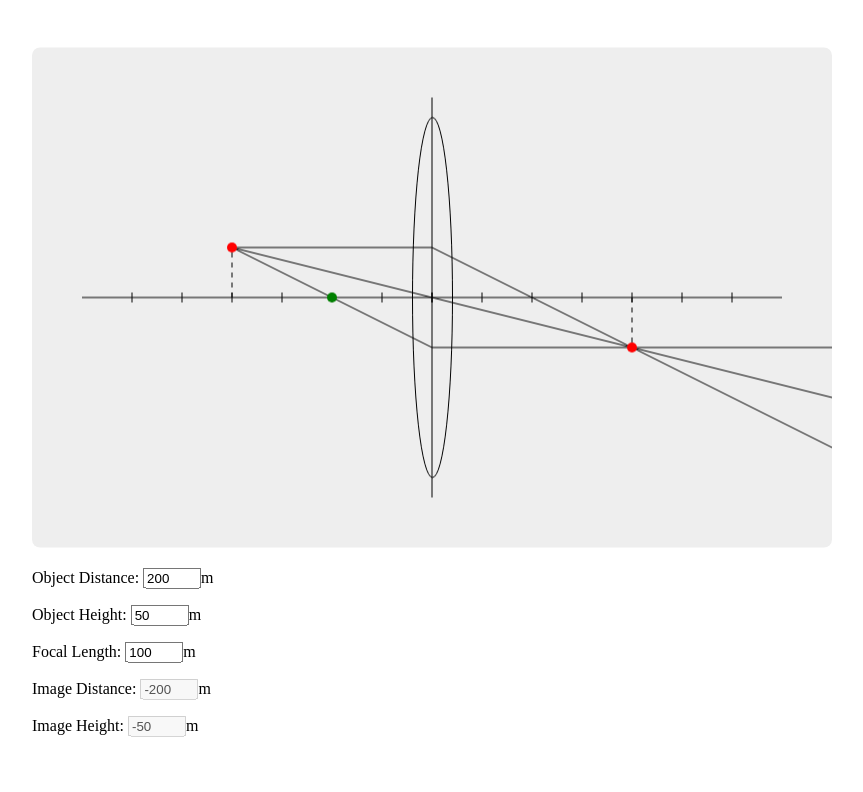
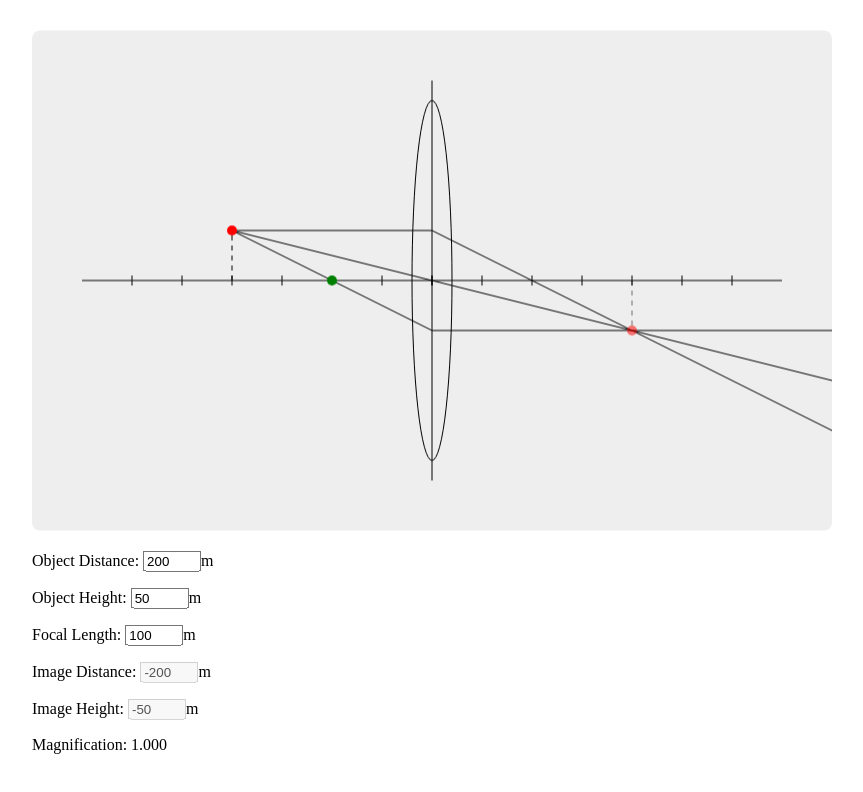
Before and after one commit to pgattic/opticsim, a plain HTML site: page index.html in a window 1280 px wide. Shown: the whole page, without its empty margins (208-1071 px from the left). Drawn offline with Linux system fonts and the light colour scheme.

Commit message:
Display image with magnificaiton and transparency

```diff
--- a/index.html
+++ b/index.html
@@ -33,6 +33,7 @@ input {
 				<p>Focal Length: <input id="focal-input" type="number">m</p>
 				<p>Image Distance: <input id="img-dist-input" type="number" disabled>m</p>
 				<p>Image Height: <input id="img-height-input" type="number" disabled>m</p>
+				<p>Magnification: <span id="mag-out"></span></p>
 			</div>
 		</main>
 		<script src="script.js"></script>
--- a/script.js
+++ b/script.js
@@ -1,3 +1,4 @@
+"use strict";
 
 const $=(x)=>{return document.querySelector(x);}
 
@@ -10,7 +11,6 @@ canvas.width = 800;
 canvas.height = 500;
 
 
-
 class sceneElement {
 	_dist;
 	_height;
@@ -18,7 +18,7 @@ class sceneElement {
 	distInput;
 	heightInput;
 
-	constructor(dist = 0, height = 0, color="red", distInput, heightInput) {
+	constructor(dist = 0, height = 0, color="#f00", distInput, heightInput) {
 		this._dist = dist;
 		this._height = height;
 		this.color = color;
@@ -73,9 +73,17 @@ class sceneElement {
 		return this._height;
 	}
 
+	render(){}
+
 	setPosFromCoords(x, y){
 		this.dist = canvas.width/2 - x;
 		this.height = canvas.height/2 - y;
+	}
+}
+
+class sceneObject extends sceneElement {
+	constructor(dist = 0, height = 0, color="red", distInput, heightInput) {
+		super(dist, height, color, distInput, heightInput);
 	}
 
 	render() {
@@ -86,20 +94,46 @@ class sceneElement {
 		ctx.lineTo(this.screenX, this.screenY);
 		ctx.stroke();
 
+		ctx.fillStyle = this.color;
 		ctx.beginPath();
 		ctx.arc(this.screenX, this.screenY, 5, 0, Math.PI*2);
-		ctx.fillStyle = "red";
 		ctx.fill();
 	}
 }
 
+class sceneImage extends sceneElement {
+	object;
+
+	constructor(obj, color="#f008", distInput, heightInput) {
+		super(obj.imgDist, obj.imgHeight, color, distInput, heightInput);
+		this.object = obj;
+	}
+
+	render() {
+		let mag = Math.abs(this.height / obj.height);
+
+		ctx.strokeStyle = "#0008";
+		ctx.setLineDash([5*mag, 5*mag]);
+		ctx.beginPath();
+		ctx.moveTo(this.screenX, canvas.height/2);
+		ctx.lineTo(this.screenX, this.screenY);
+		ctx.stroke();
+
+		ctx.fillStyle = this.color;
+		ctx.beginPath();
+		ctx.ellipse(this.screenX, this.screenY, 5*mag, 5*mag, 0, 0, Math.PI*2);
+		ctx.fill();
+
+		$("#mag-out").textContent = mag.toFixed(3);
+	}
+}
 
 /* Vars */
 
 let mapScale = 1;
 let focalDist = 100;
-let obj = new sceneElement(200, 50, "red", $("#obj-dist-input"), $("#obj-height-input"));
-let img = new sceneElement(obj.imgDist, obj.imgHeight, "red", $("#img-dist-input"), $("#img-height-input"));
+let obj = new sceneObject(200, 50, "#f00", $("#obj-dist-input"), $("#obj-height-input"));
+let img = new sceneImage(obj, "#f008", $("#img-dist-input"), $("#img-height-input"), obj);
 
 
 function drawScene() {
@@ -118,7 +152,7 @@ function drawScene() {
 
 	if (focalDist > 0) { // draw the different kinds of lenses
 		ctx.beginPath();
-		ctx.ellipse(canvas.width/2+0.5, canvas.height/2, 20, 180, 0, 0, Math.PI*2);
+		ctx.ellipse(canvas.width/2, canvas.height/2, 20, 180, 0, 0, Math.PI*2);
 		ctx.stroke();
 	} else if (focalDist == 0) {
 		ctx.beginPath();
@@ -131,7 +165,6 @@ function drawScene() {
 		ctx.closePath();
 		ctx.stroke();
 	}
-
 
 	for (let x = canvas.width/2; x <= canvas.width-100; x += 50) {
 		ctx.beginPath();
@@ -202,7 +235,6 @@ function refreshSim() {
 }
 
 canvas.onmousedown = (e) => {
-	console.log(e);
 	obj.setPosFromCoords(e.offsetX, e.offsetY);
 	refreshSim();
 }
```
